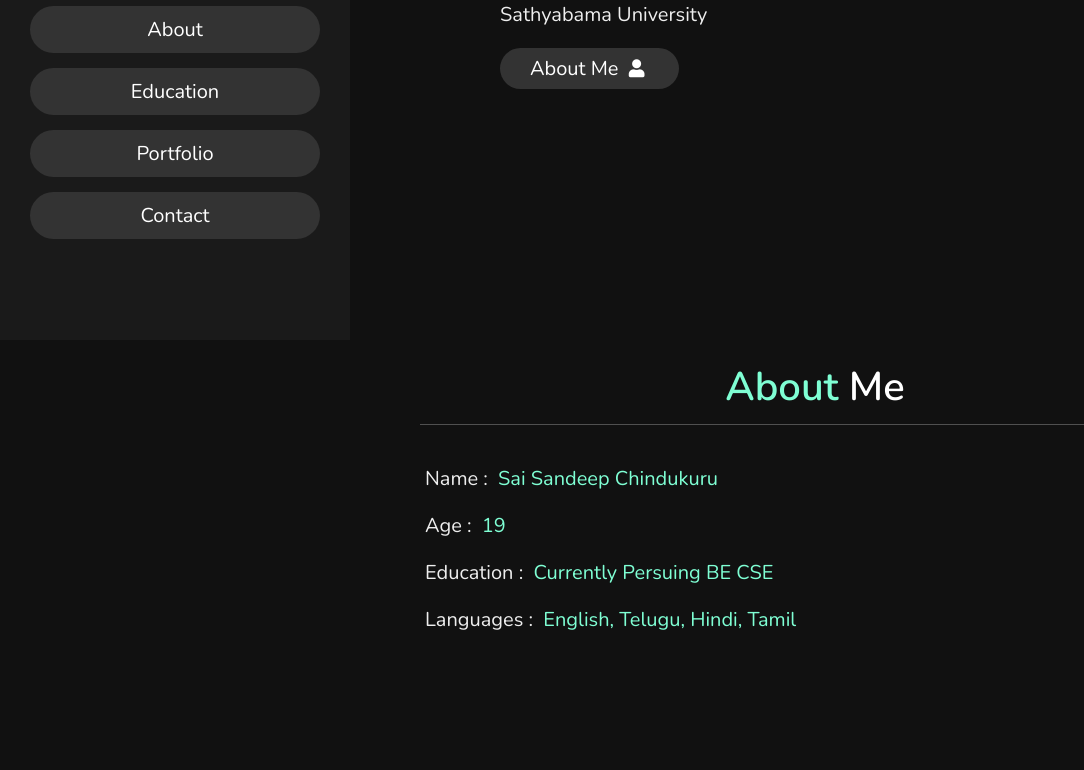
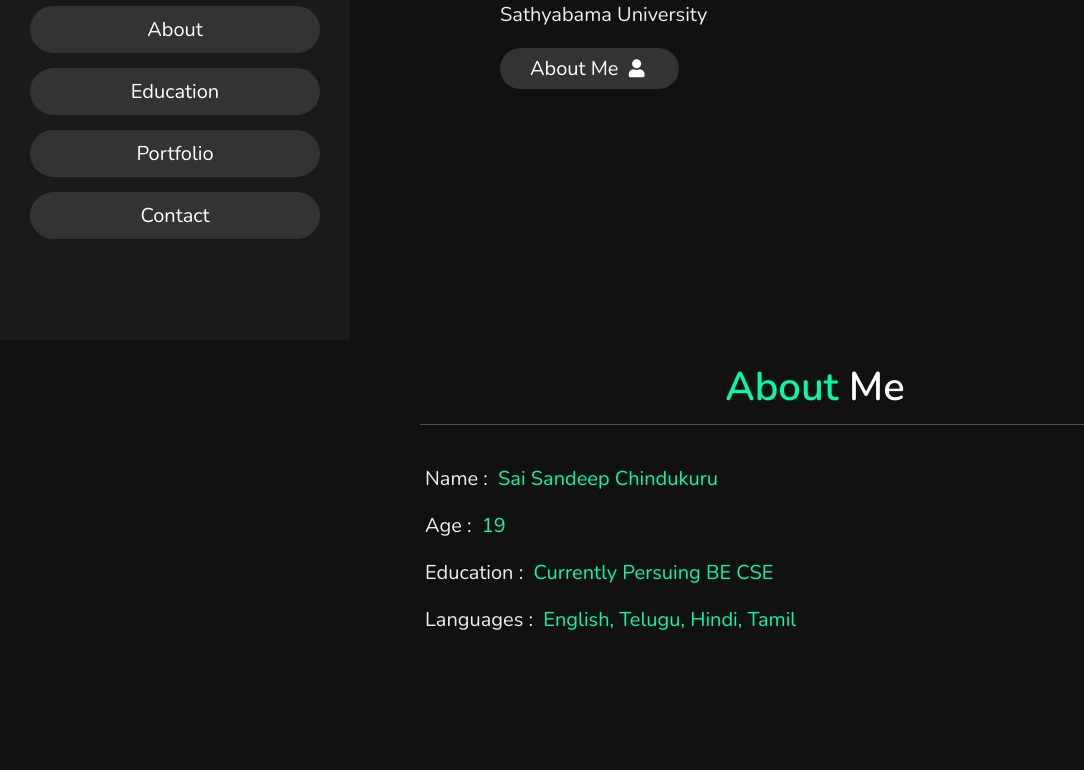
Before and after one commit to SanShiv1312/Portfolio, a plain HTML site: page main.html in a window 1280 px wide. Shown: the part 460-1230 px from the top of the page, without its empty margins (0-1084 px from the left). Drawn offline with nearby package versions, Linux system fonts and the light colour scheme; files whose address does not match are found by name.

Commit message:
fixed errs

```diff
--- a/style.css
+++ b/style.css
@@ -1,6 +1,6 @@
 @import url('https://fonts.googleapis.com/css2?family=Nunito:wght@200;300;400;600&display=swap');
 :root {
-    --yellow: aquamarine;
+    --yellow: rgb(6, 249, 168);
 }
 
 * {
@@ -238,6 +238,7 @@ header .navbar ul li a:hover {
 }
 
 .education .box-container .box {
+    background-color: pink;
     width: 27rem;
     margin: 4rem 1rem;
     padding-left: 4rem;
```
Also changed, not shown: main.html (+0 -16 lines).
